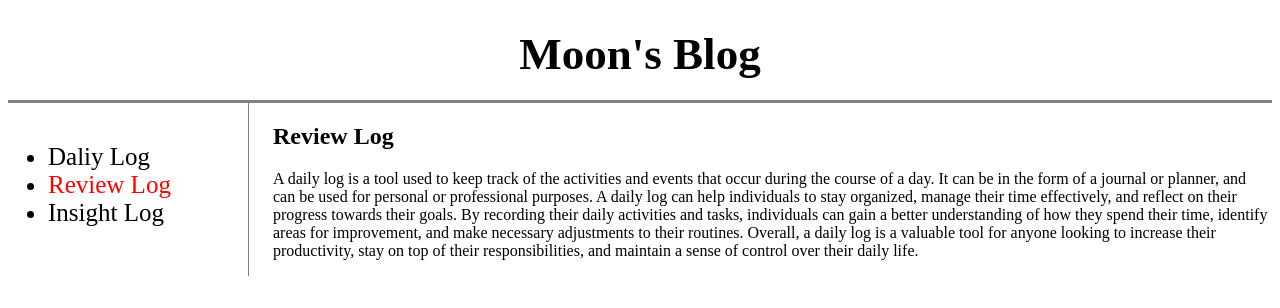
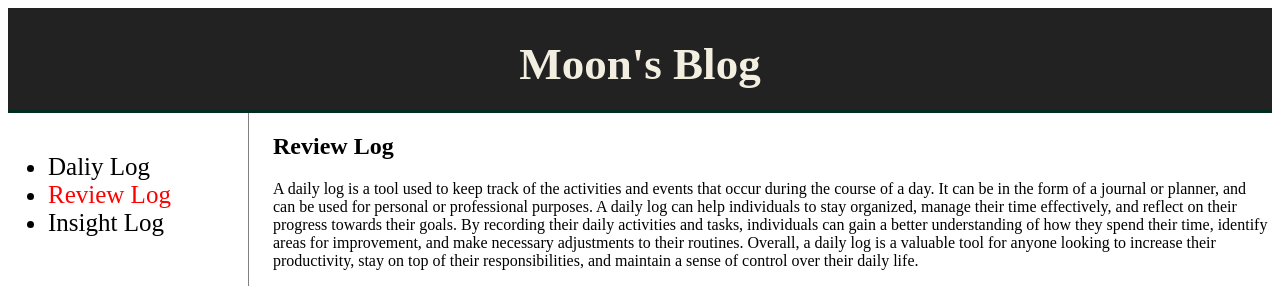
Before and after one commit to MOONCHIVE/moonlog, a plain HTML site: page todo.html in a window 1280 px wide. Drawn offline with Linux system fonts and the light colour scheme.

Commit message:
230323_헤더 색 지정
헤더 색 지정
<background-color> 태그 사용
<title>태그에 id 지정하여 글자색 변경(타이틀, 좌측목차 모두 <a>태그사용하였는데, CSS에서 a태그로 색을 입혀서, 타이틀만 따로 색상을 지정하기 위함)
=> a태그에 css적용하기보다 <ol>태그에 지정하면 더 편할듯

```diff
--- a/style.css
+++ b/style.css
@@ -8,12 +8,18 @@
          width: 160px;
     }
 h1{font-size:45px;
+    color: #CBE4DE;
     text-align: center;
-    border-bottom:3px solid gray;
+    border-bottom:3px solid #002b21;
     margin: 0;
     padding: 20px;
+    padding-top:  30px;
+    background-color:#222222;
 }
-a {color: black;
+#head_title{color:#F3EFE0;
+}
+
+a {color: #000000;
 text-decoration:none;
 }
 #grid{
--- a/todo.html
+++ b/todo.html
@@ -1,12 +1,12 @@
 <!DOCTYPE html>
 <head>
-    <title>Moon-log </title>
+    <title >Moon-log </title>
     <meta charset="utf-8">
     <link rel="stylesheet" href="style.css">
 </head>
 
 <body>
-    <h1><a href=index.html>Moon's Blog</a></h1>
+    <h1><a href=index.html id="head_title">Moon's Blog</a></h1>
 
     <div id="grid">
         <ul class="index">
```
Also changed, not shown: daily.html (+1 -1 lines), insight.html (+1 -1 lines).
